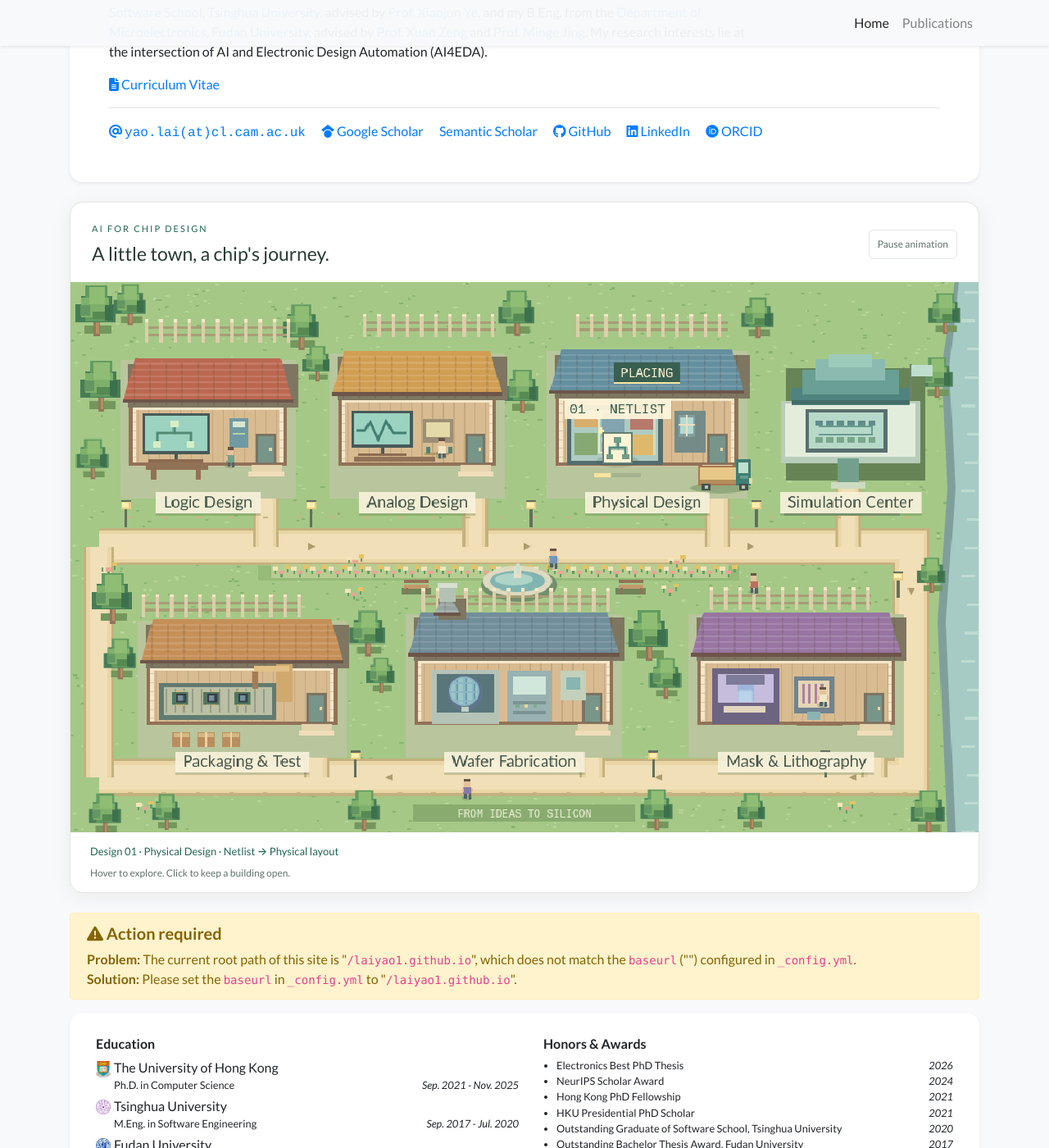
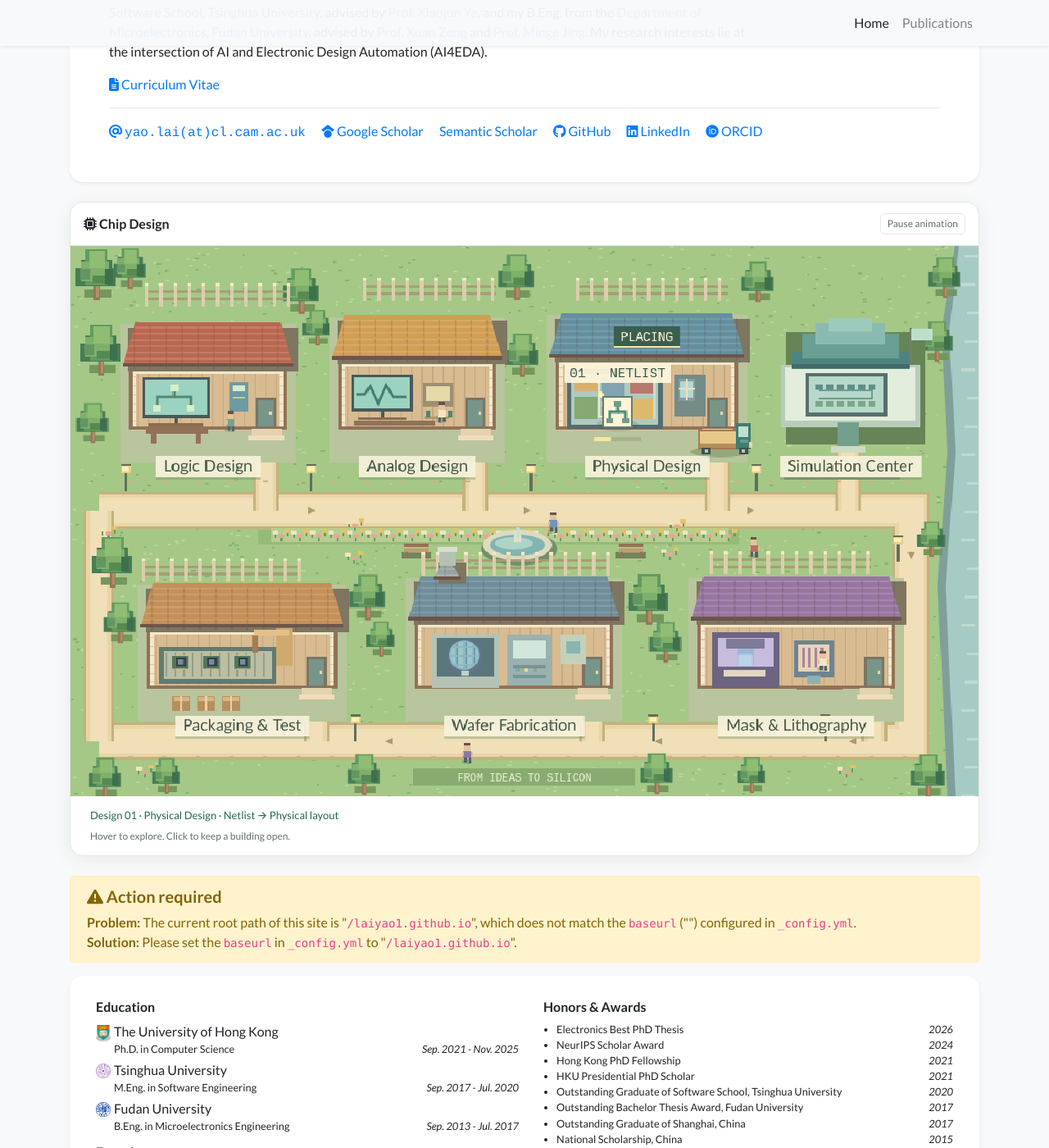
Before and after one commit to laiyao1/laiyao1.github.io, a Jekyll site: the page built from index.html, in a window 1280 px wide and 1400 px high, scrolled down 341 px. Shown: the whole window at 82% size. Built offline with Jekyll 4.4.1, drawn with Linux system fonts in a browser that asks for light colours; a style sheet for code colours, icons or effects is not loaded.

Commit message:
Match chip town heading to homepage sections

```diff
--- a/_includes/widgets/chip_town.html
+++ b/_includes/widgets/chip_town.html
@@ -1,6 +1,6 @@
 <section id="chip-town" class="chip-town" aria-label="An interactive town of chip design research">
   <div class="ct-heading">
-    <div><p class="ct-eyebrow">AI FOR CHIP DESIGN</p><h2>A little town, a chip's journey.</h2></div>
+    <h2 class="ct-title"><i class="fas fa-microchip" aria-hidden="true"></i> Chip Design</h2>
     <button type="button" class="ct-motion" aria-pressed="false">Pause animation</button>
   </div>
   <div class="ct-stage">
--- a/assets/css/chip-town.css
+++ b/assets/css/chip-town.css
@@ -8,10 +8,9 @@
   position: relative; box-shadow: 0 5px 24px #102d1610;
 }
 #chip-town * { box-sizing: border-box; }
-#chip-town .ct-heading { display: flex; justify-content: space-between; align-items: center; gap: 16px; padding: 24px 26px 20px; }
-#chip-town .ct-eyebrow { margin: 0 0 7px; color: var(--ct-accent); font-size: 11px; font-weight: 500; letter-spacing: 2px; }
-#chip-town h2 { margin: 0; font-size: 23px; font-weight: 500; line-height: 1.3; }
-#chip-town .ct-motion { font: inherit; font-size: 12px; color: var(--ct-muted); background: transparent; border: 1px solid var(--ct-line); border-radius: 6px; padding: 8px 10px; flex-shrink: 0; }
+#chip-town .ct-heading { display: flex; justify-content: space-between; align-items: center; gap: 16px; padding: 12px 16px; min-height: 53px; border-bottom: 1px solid light-dark(#dee2e6, #3e4d45); }
+#chip-town .ct-title { margin: 0; font-size: 1rem; font-weight: 700; line-height: 1.2; color: light-dark(#212529, #e5eee8); }
+#chip-town .ct-motion { font: inherit; font-size: 12px; line-height: 1.4; color: var(--ct-muted); background: transparent; border: 1px solid var(--ct-line); border-radius: 6px; padding: 4px 8px; flex-shrink: 0; white-space: nowrap; }
 #chip-town .ct-motion:hover { background: var(--ct-soft); color: var(--ct-ink); }
 #chip-town button:focus-visible, #chip-town a:focus-visible { outline: 3px solid var(--ct-accent); outline-offset: 3px; }
 #chip-town .ct-stage { position: relative; }
@@ -40,10 +39,6 @@
 #chip-town .ct-shipment { color: var(--ct-accent); font-size: 13px; font-weight: 500; line-height: 1.5; }
 #chip-town .ct-mobile-stations { display: none; }
 @media (max-width: 599px) {
-  #chip-town .ct-heading { padding: 20px 16px 16px; align-items: flex-start; }
-  #chip-town h2 { font-size: 19px; max-width: 200px; }
-  #chip-town .ct-motion { font-size: 11px; max-width: 94px; }
-  #chip-town .ct-eyebrow { font-size: 11px; letter-spacing: 1px; }
   #chip-town .ct-tooltip { position: relative; width: auto; margin: 12px 16px; left: auto !important; top: auto !important; box-shadow: none; }
   #chip-town .ct-mobile-stations { display: grid; grid-template-columns: 1fr 1fr; gap: 6px; padding: 12px 16px 0; }
   #chip-town .ct-mobile-stations button { text-align: left; min-height: 44px; border: 1px solid var(--ct-line); border-radius: 6px; padding: 8px 10px; font: inherit; font-size: 12px; background: transparent; color: var(--ct-ink); }
```
